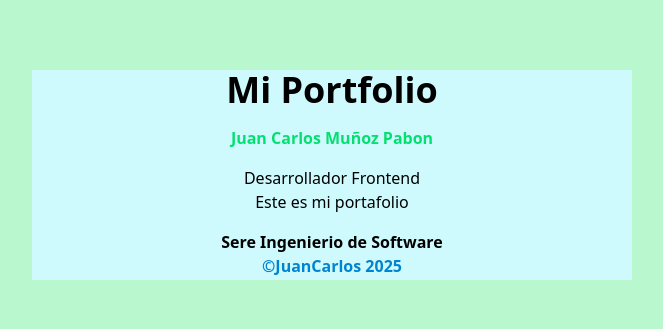
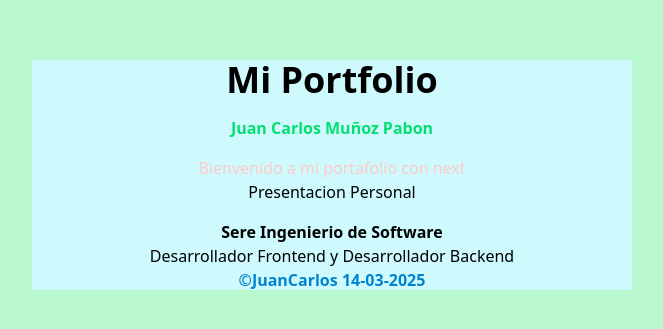
Before and after one commit to juankm08-a11y/portfolio, a Next.js app: page / in a window 1280 px wide. Shown: the part 225-554 px from the top of the page, without its empty margins (308-971 px from the left). Built offline with nearby package versions, Linux system fonts and the light colour scheme.

Commit message:
fourth commit

```diff
--- a/src/app/page.tsx
+++ b/src/app/page.tsx
@@ -1,28 +1,29 @@
 export default function Home() {
   return (
-    <>
+    <main>
       <div className="flex items-center justify-center w-screen h-screen bg-green-200">
-        <div className="flex flex-col items-center gap-4 bg-cyan-100 w-[600px] h-[210px]">
+        <div className="flex flex-col items-center gap-4 bg-cyan-100 w-[600px] h-[230px]">
           <h1 className="text-secondary font-extrabold text-4xl">
             Mi Portfolio
           </h1>
           <h3 className="text-green-400 font-black">Juan Carlos Muñoz Pabon</h3>
           <section className="flex flex-col items-center">
-            <p className="text-primary font-extralight">
-              Desarrollador Frontend
-            </p>
-            <h2 className="text-accent font-light">Este es mi portafolio</h2>
+            <p className="text-red-200">Bienvenido a mi portafolio con next</p>
+            <h2 className="text-accent font-light">Presentacion Personal</h2>
           </section>
           <section className="flex flex-col items-center">
             <p className="text-primay font-black">
               Sere Ingenierio de Software
             </p>
+            <p className="text-primary font-extralight">
+              Desarrollador Frontend y Desarrollador Backend
+            </p>
             <footer className="text-sky-600 font-black">
-              ©JuanCarlos 2025
+              ©JuanCarlos 14-03-2025
             </footer>
           </section>
         </div>
       </div>
-    </>
+    </main>
   );
 }
```
